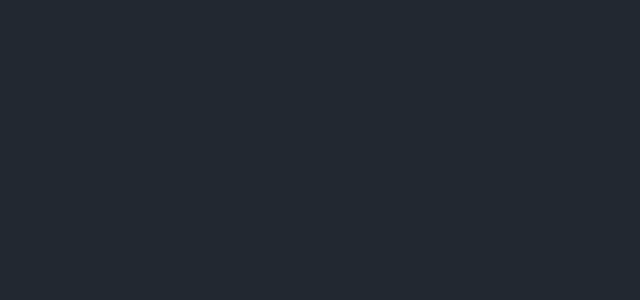
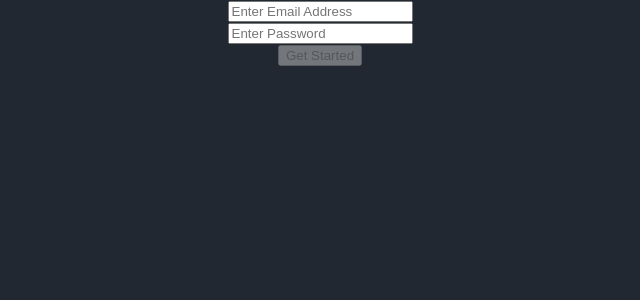
Before and after one commit to KushalAgrawal30/SnS, a React (Create React App) app in the folder frontend/: page / in a window 1280 px wide. Before the commit this address had no page. Shown: the top 300 px of the page, without its empty margins (320-960 px from the left). Built offline with nearby package versions, Linux system fonts and the light colour scheme.

Commit message:
fix login

```diff
--- a/frontend/package.json
+++ b/frontend/package.json
@@ -9,7 +9,7 @@
     "react": "^18.3.1",
     "react-dom": "^18.3.1",
     "react-router-dom": "^6.26.2",
-    "react-scripts": "5.0.1",
+    "react-scripts": "^5.0.1",
     "web-vitals": "^2.1.4"
   },
   "scripts": {
--- a/frontend/src/App.jsx
+++ b/frontend/src/App.jsx
@@ -1,5 +1,5 @@
 import React from 'react';
-import logo from './logo.svg';
+
 import './App.css';
 import Login from './Pages/Login';
 import { BrowserRouter as Router, Route, Routes } from 'react-router-dom';
@@ -10,7 +10,7 @@ function App() {
       <Router>
         <Routes>
           {/* Route to render Login component on the root ("/") path */}
-          <Route path='/Login' element={<Login />} />
+          <Route index element={<Login />} />
         </Routes>
       </Router>
     </div>
```
